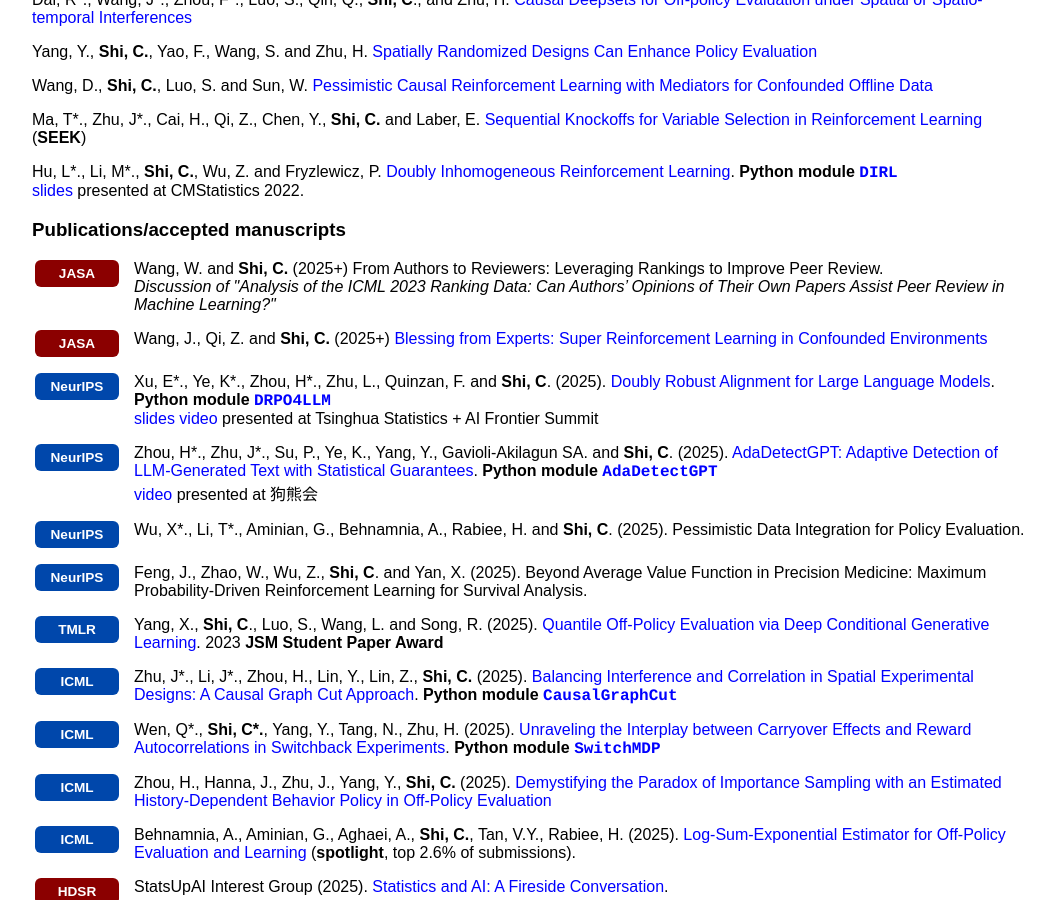
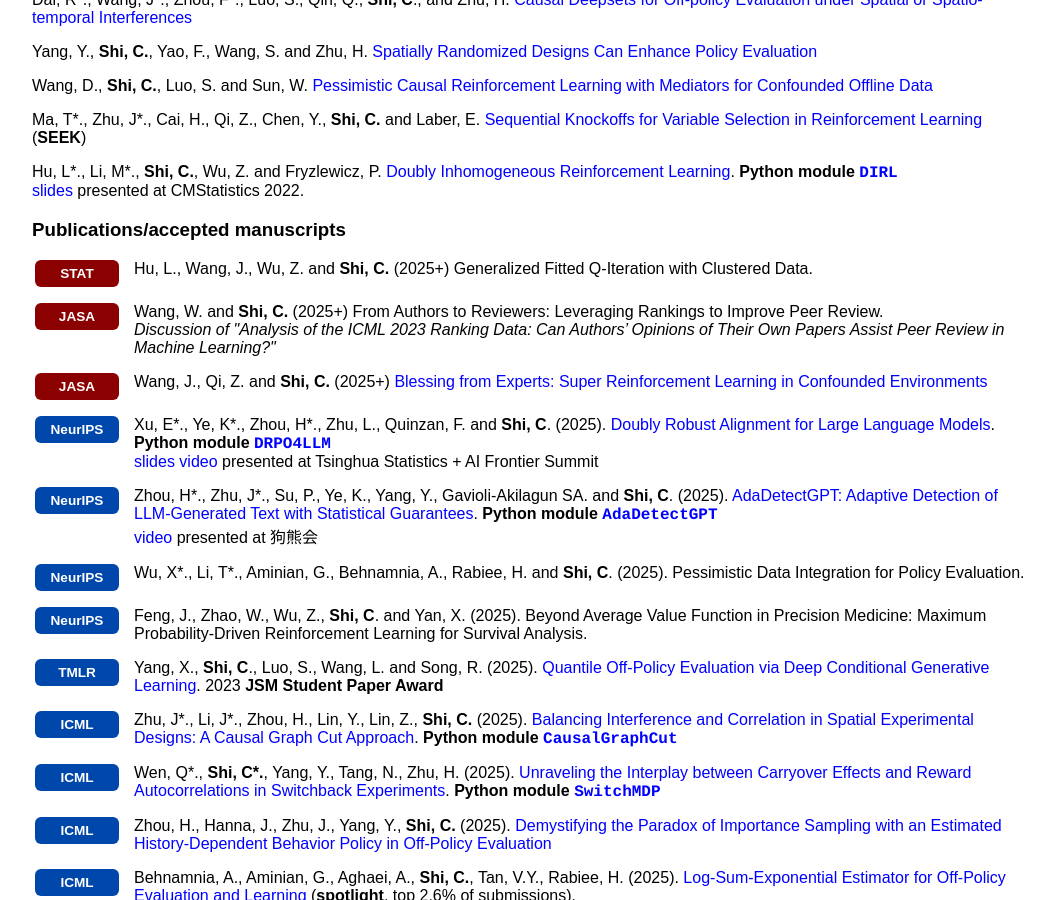
Before and after one commit to callmespring/callmespring.github.io, a Jekyll site: the page built from publication.md, in a window 1280 px wide and 900 px high, scrolled down 636 px. Shown: the whole window, without its empty margins (108-1162 px from the left). Built offline with Jekyll 4.4.1, drawn with Linux system fonts in a browser that asks for light colours.

Commit message:
Update publication.md

```diff
--- a/publication.md
+++ b/publication.md
@@ -47,6 +47,15 @@
 Hu, L\*., Li, M\*., **Shi, C.**, Wu, Z. and Fryzlewicz, P. [Doubly Inhomogeneous Reinforcement Learning](https://arxiv.org/pdf/2211.03983.pdf). **Python module** [<span style="font-family:courier;">**DIRL**</span>](https://github.com/zaza0209/DIRL) <br/> [<font size="3">slides</font>](./slides/DIRL.pdf) <font size="3">presented at CMStatistics 2022</font>.
 
 ### Publications/accepted manuscripts
+
+<div class="publication-entry" style="display: flex; align-items: flex-start; margin-bottom: 1em;">
+  <div class="pub-venue" style="flex: 0 0 90px; margin-right: 12px; display: flex; align-items: center; justify-content: center;">
+    <span class="publication-logo-badge badge-stat">STAT</span>
+  </div>
+  <div class="pub-content" style="flex: 1;">
+    Hu, L., Wang, J., Wu, Z. and <strong>Shi, C.</strong> (2025+) Generalized Fitted Q-Iteration with Clustered Data.
+  </div>
+</div>
 
 <div class="publication-entry" style="display: flex; align-items: flex-start; margin-bottom: 1em;">
   <div class="pub-venue" style="flex: 0 0 90px; margin-right: 12px; display: flex; align-items: center; justify-content: center;">
```
